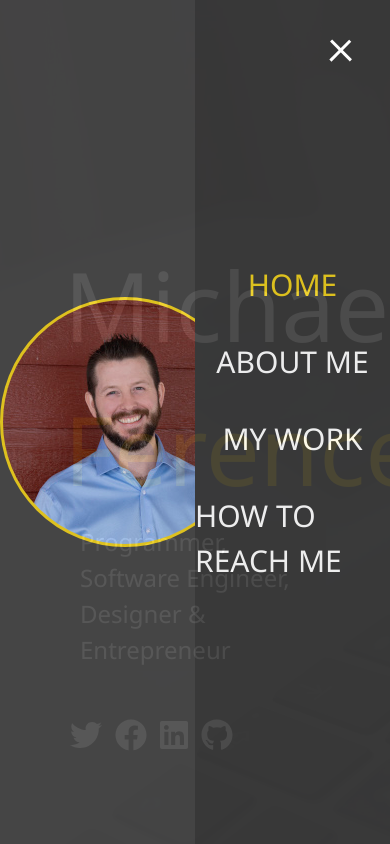
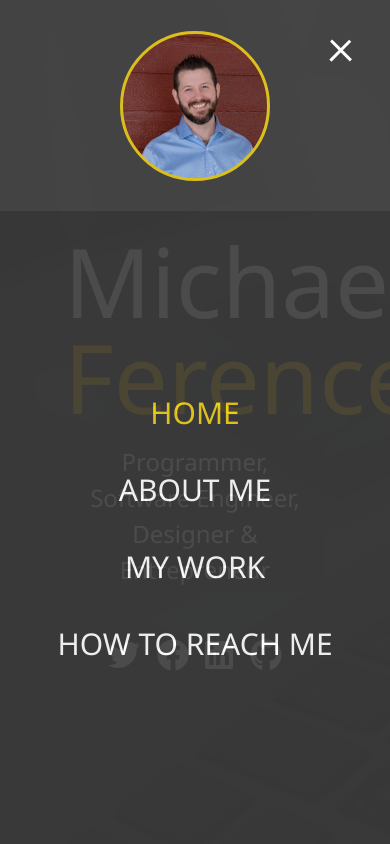
Before and after one commit to mferino/mferino.github.io, a plain HTML site: page index.html in a window 390 px wide. Both pictures are taken after a click on the element 341 px from the left and 47 px from the top of the page. Drawn offline with Linux system fonts and the light colour scheme.

Commit message:
added media queries and made menu overlay responsive

```diff
--- a/css/main.css
+++ b/css/main.css
@@ -90,6 +90,37 @@
 .nav-item:nth-child(4) {
   transition-delay: 0.4s; }
 
+@media screen and (max-width: 768px) {
+  main {
+    align-items: center;
+    text-align: center; }
+    main .lg-heading {
+      line-height: 1;
+      margin-bottom: 1rem; }
+  ul.menu-nav,
+  div.menu-branding {
+    float: none;
+    width: 100%;
+    min-height: 0; }
+    ul.menu-nav.show,
+    div.menu-branding.show {
+      transform: translate3d(0, 0, 0); }
+  .menu-nav {
+    height: 75vh;
+    transform: translate3d(-100%, 0, 0);
+    font-size: 24px; }
+  .menu-branding {
+    height: 25vh;
+    transform: translate3d(100%, 0, 0); }
+    .menu-branding .portrait {
+      background: url("../img/mf_portrait_small.jpg");
+      width: 150px;
+      height: 150px; } }
+
+@media screen and (max-width: 500px) {
+  main#home h1 {
+    margin-top: 10vh; } }
+
 * {
   box-sizing: border-box; }
 
@@ -148,7 +179,8 @@ main {
   main .icon-container {
     display: flex; }
   main .icons {
-    margin-top: 1rem; }
+    margin-top: 1rem;
+    display: inline-block; }
     main .icons a {
       padding: 0.4rem; }
       main .icons a:hover {
--- a/index.html
+++ b/index.html
@@ -49,10 +49,11 @@
         <h1 class="lg-heading">
             Michael <span class="text-secondary">Ference</span>
         </h1>
+
         <h2 class="sm-heading">
             Programmer, Software Engineer, Designer & Entrepreneur
         </h2>
-        <div class="icon-container">
+
         <div class="icons">
             <a href="#!">
                 <i class="fab fa-twitter fa-2x"></i>
@@ -73,7 +74,6 @@
                 <i class="fab fa-github fa-2x"></i>
             </a>
         </div>
-        </div>
     </main>
     <script src="js/main.js"></script>
 </body>
```
Lines whose indentation alone changed are shown as unchanged.
